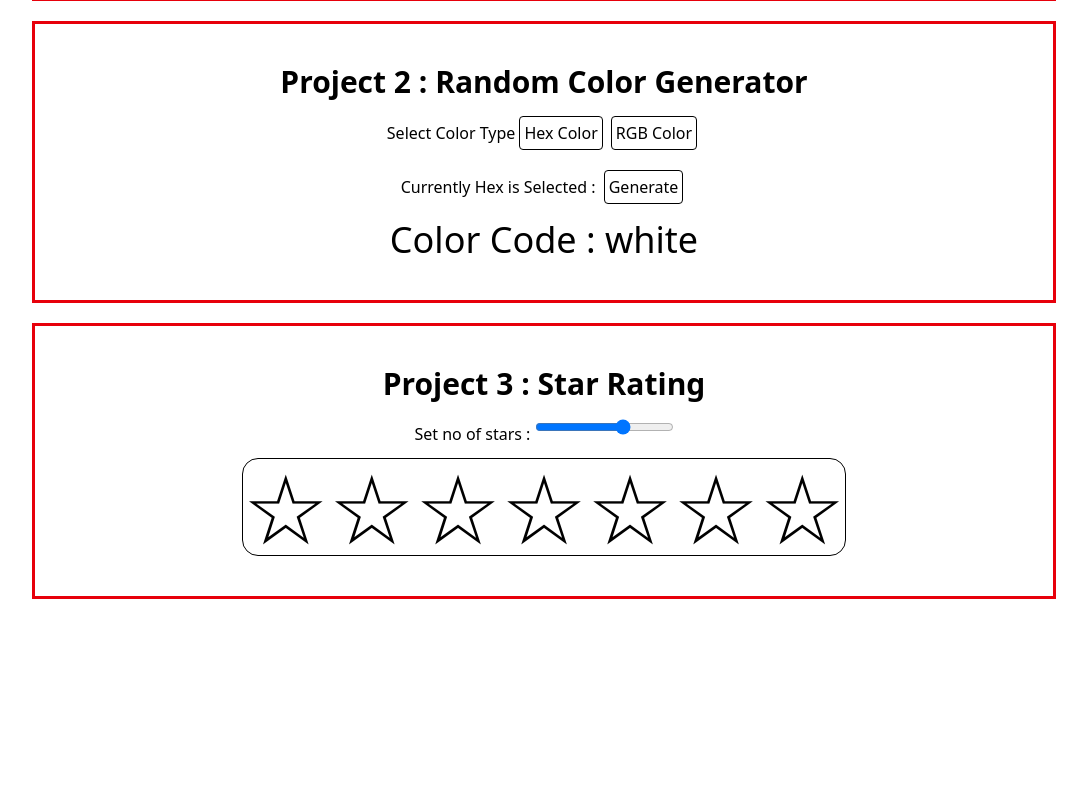
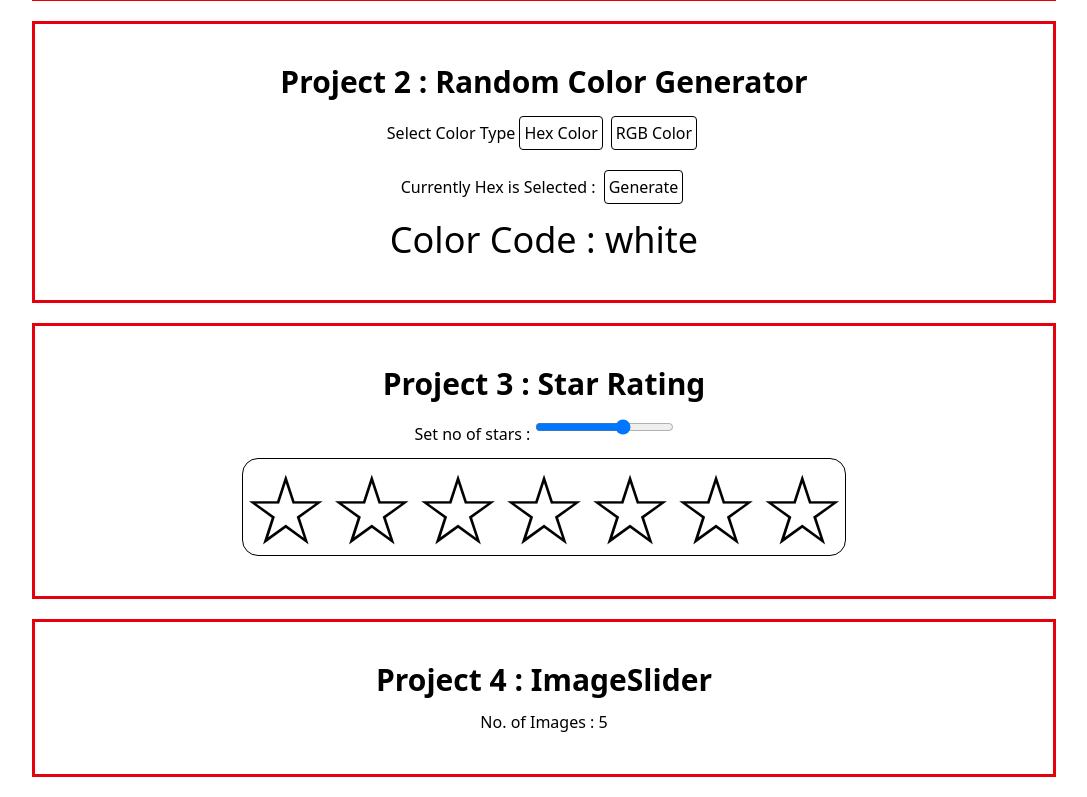
Before and after one commit to SanjeevKumar3662/20plusReactProjects, a React (Vite) app in the folder plusReactProject/: page / in a window 1280 px wide. Shown: the part 483-1280 px from the top of the page, without its empty margins (96-1183 px from the left). Before the commit the page ends 1102 px from the top, so only its background shows below. Built offline with nearby package versions, Linux system fonts and the light colour scheme.

Commit message:
imported the ImageSlider component in App.jsx

```diff
--- a/plusReactProject/src/App.jsx
+++ b/plusReactProject/src/App.jsx
@@ -2,6 +2,7 @@
 import Accordion from "./components/accordion/Accordion";
 import RandomColor from "./components/ramdomColor/RandomColor";
 import StarRating from "./components/starRating/StarRating";
+import ImageSlider from "./components/imageSlider/ImageSlider";
 
 
 function App() {
@@ -10,7 +11,7 @@ function App() {
       <Accordion></Accordion>
       <RandomColor></RandomColor>
       <StarRating noOfStars={7}></StarRating>
-      {/* <Slider limit={5}></Slider> */}
+      <ImageSlider limit={5}></ImageSlider>
       {/* <LoadMoreData></LoadMoreData> */}
     </>
   );
```
